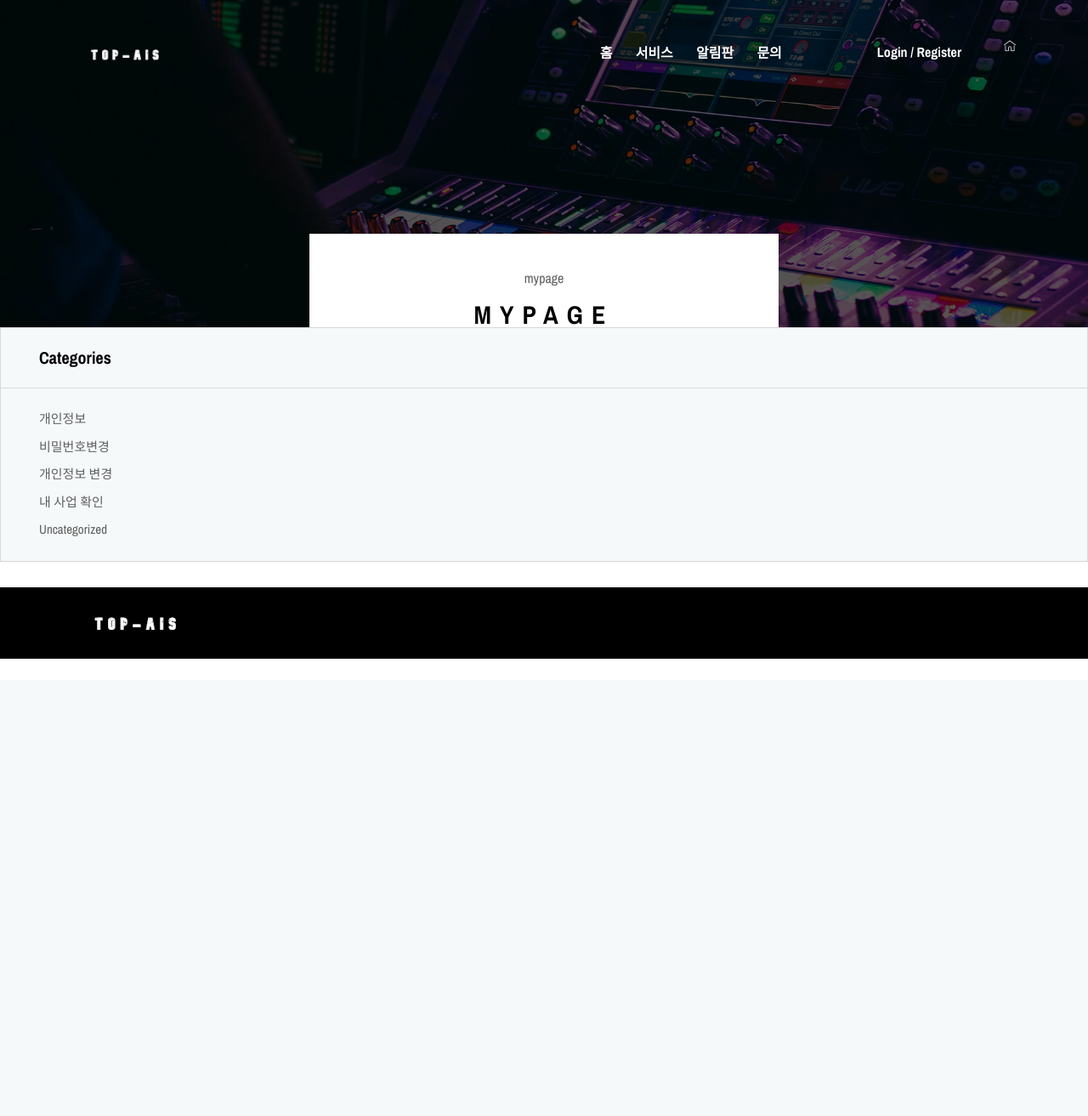
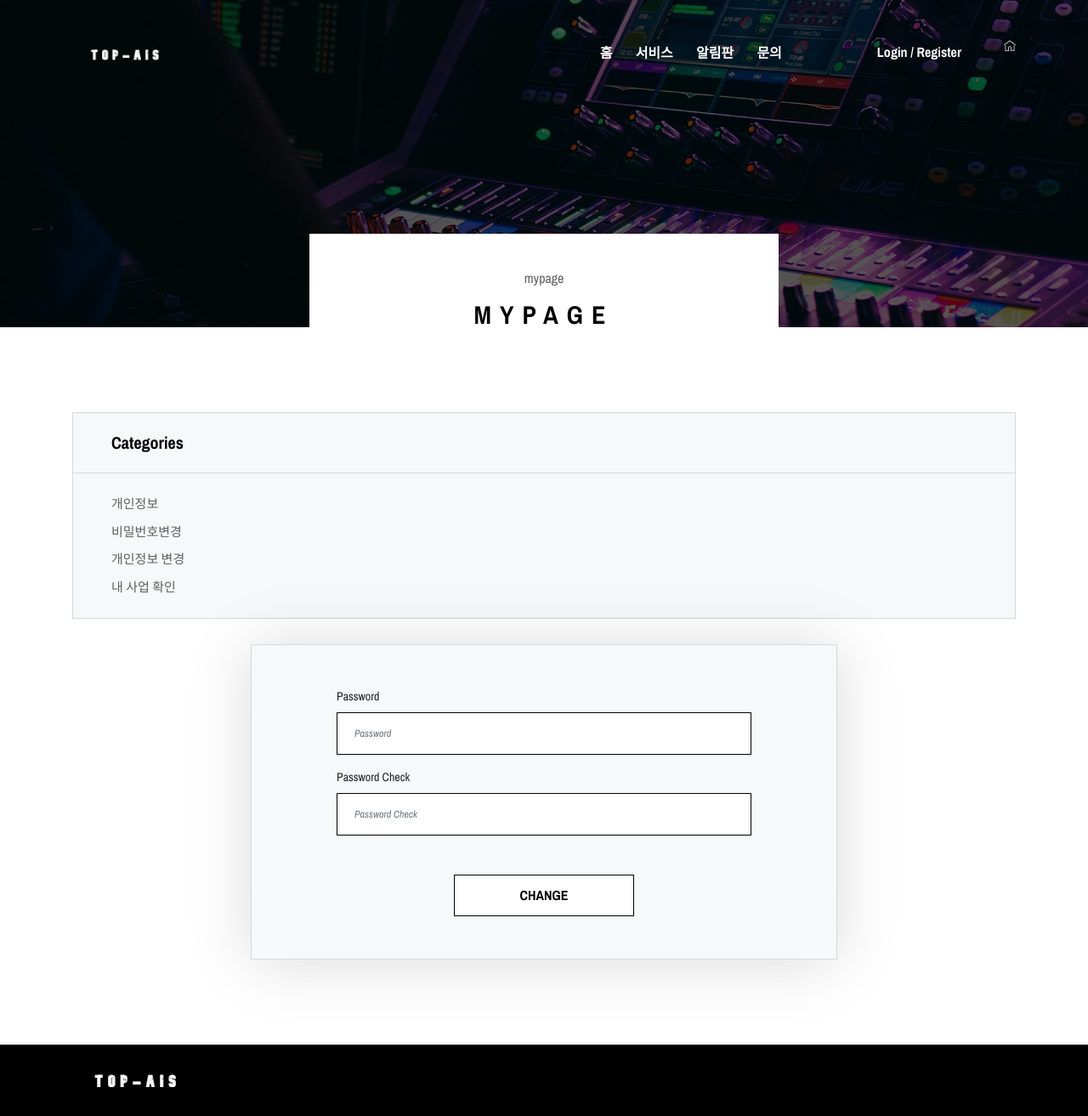
Before and after one commit to AIVLE-School-first-Big-Project/TopAIs, a Django app: template app/templates/app/mypage.html in a window 1280 px wide. Shown: the whole page at 85% size. Before the commit the page ends 775 px from the top, so only its background shows below. Run offline with Django 4.2, Linux system fonts and the light colour scheme; the template is opened without the code that fills it, so the values that code supplies are empty; some libraries are stand-ins or nearby versions; some web fonts are replaced.

Commit message:
이게모야

```diff
--- a/app/templates/app/mypage.html
+++ b/app/templates/app/mypage.html
@@ -11,6 +11,11 @@
     </section>
     <!-- ##### Breadcumb Area End ##### -->
 
+    <section class="contact-area section-padding-100">
+        <div class="container">
+            <div class="row">
+              <div class="col">
+                {% comment %} <div class = "col-md-3 col-md-pull-9" style = 'padding-left: 100px; padding-right:0%'> {% endcomment %}
                     <div class="single-widget-area mb-30">
                         <div class="widget-title">
                             <h5>Categories</h5>
@@ -21,8 +26,76 @@
                                 <li><a href="{% url 'pwchange' %}">비밀번호변경</a></li>
                                 <li><a href="#">개인정보 변경</a></li>
                                 <li><a href="#">내 사업 확인</a></li>
-                <li><a href="#">Uncategorized</a></li>
                             </ul>
                         </div>
                     </div>
+              {% comment %} </div> {% endcomment %}
+              <div class="col">
+                {% comment %} <div class = "col-md-9 col-md-push-3" > {% endcomment %}
+                    <div class="container">
+                        <div class="row justify-content-center">
+                            <div class="col-12 col-lg-8">
+                                <div class="login-content">
+                                    <!-- PWchange Form -->
+                                    <div class="login-form">
+                                        <form action="{% url 'index' %}" method="post">
+                                            <div class="form-group">
+                                                <label for="password1">Password</label>
+                                                <input type="password" name="password1" id="password1" class="form-control"  placeholder="Password" required>
+                                            </div>
+                                            <div class="form-group">
+                                                <label for="password2">Password Check</label>
+                                                <input type="password" name="password2" id="password2" class="form-control"  placeholder="Password Check" required>
+                                            </div>
+                                            <button type="submit" class="btn oneMusic-btn mt-30">CHANGE</button>
+                                        </form>
+                                </div>
+                            </div>
+                        </div>
+                    </div>
+                </div>
+              </div>
+            </div>
+          {% comment %} </div> {% endcomment %}
+        {% comment %} <div class="row">
+        <div class = "col-md-3 col-md-pull-9" style = 'padding-left: 100px; padding-right:0%'>
+            <div class="single-widget-area mb-30">
+                <div class="widget-title">
+                    <h5>Categories</h5>
+                </div>
+                <div class="widget-content">
+                    <ul>
+                        <li><a href="#">개인정보</a></li>
+                        <li><a href="{% url 'pwchange' %}">비밀번호변경</a></li>
+                        <li><a href="#">개인정보 변경</a></li>
+                        <li><a href="#">내 사업 확인</a></li>
+                    </ul>
+                </div>
+            </div> {% endcomment %}
+
+        {% comment %} <div class = "col-md-9 col-md-push-3" >
+            <div class="container">
+                <div class="row justify-content-center">
+                    <div class="col-12 col-lg-8">
+                        <div class="login-content">
+                            <!-- PWchange Form -->
+                            <div class="login-form">
+                                <form action="{% url 'index' %}" method="post">
+                                    <div class="form-group">
+                                        <label for="password1">Password</label>
+                                        <input type="password" name="password1" id="password1" class="form-control"  placeholder="Password" required>
+                                    </div>
+                                    <div class="form-group">
+                                        <label for="password2">Password Check</label>
+                                        <input type="password" name="password2" id="password2" class="form-control"  placeholder="Password Check" required>
+                                    </div>
+                                    <button type="submit" class="btn oneMusic-btn mt-30">CHANGE</button>
+                                </form>
+                        </div>
+                    </div>
+                </div>
+            </div>
+        </div> {% endcomment %}
+    </div>
+</section>
 {%endblock content%}
```
Lines whose indentation alone changed are shown as unchanged.
